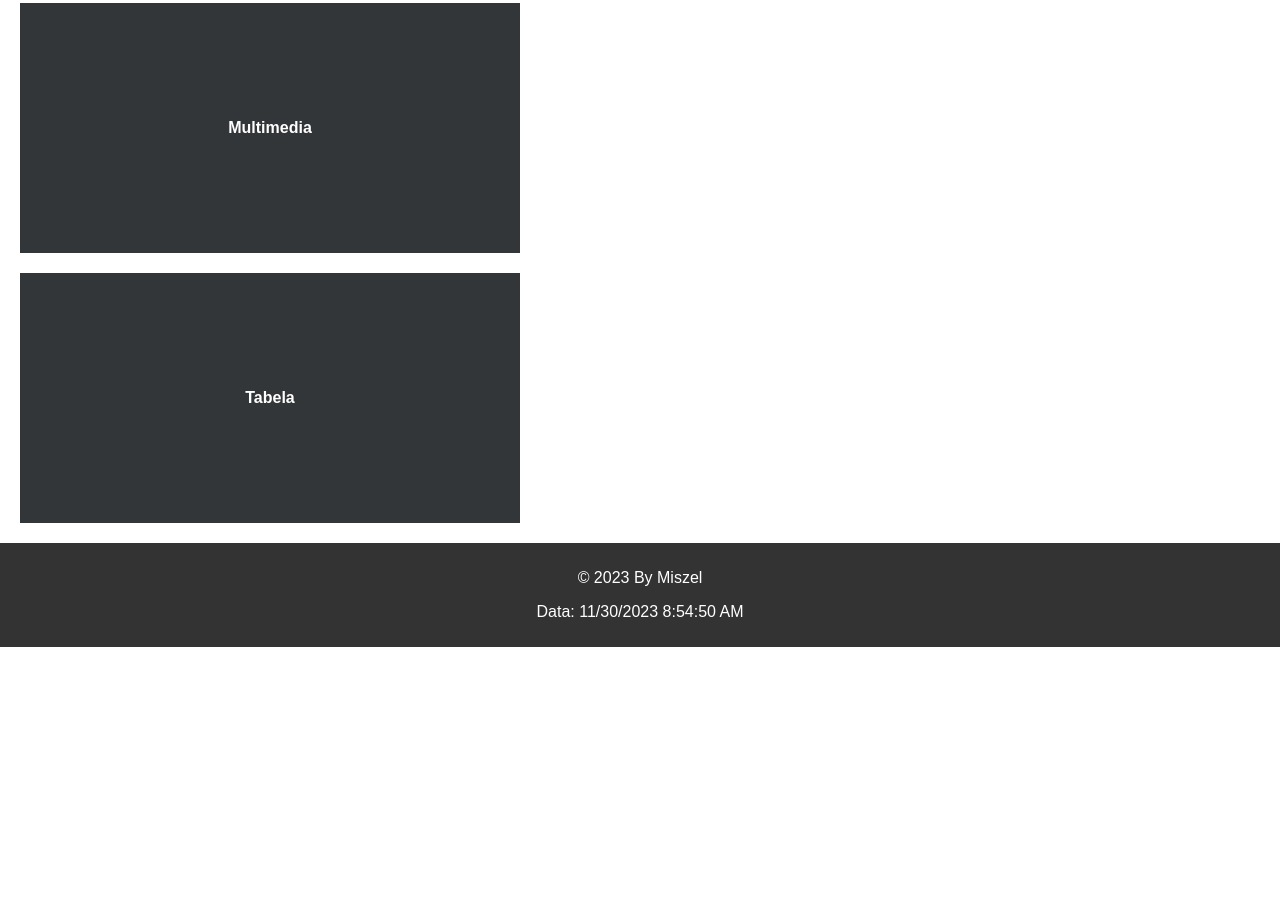
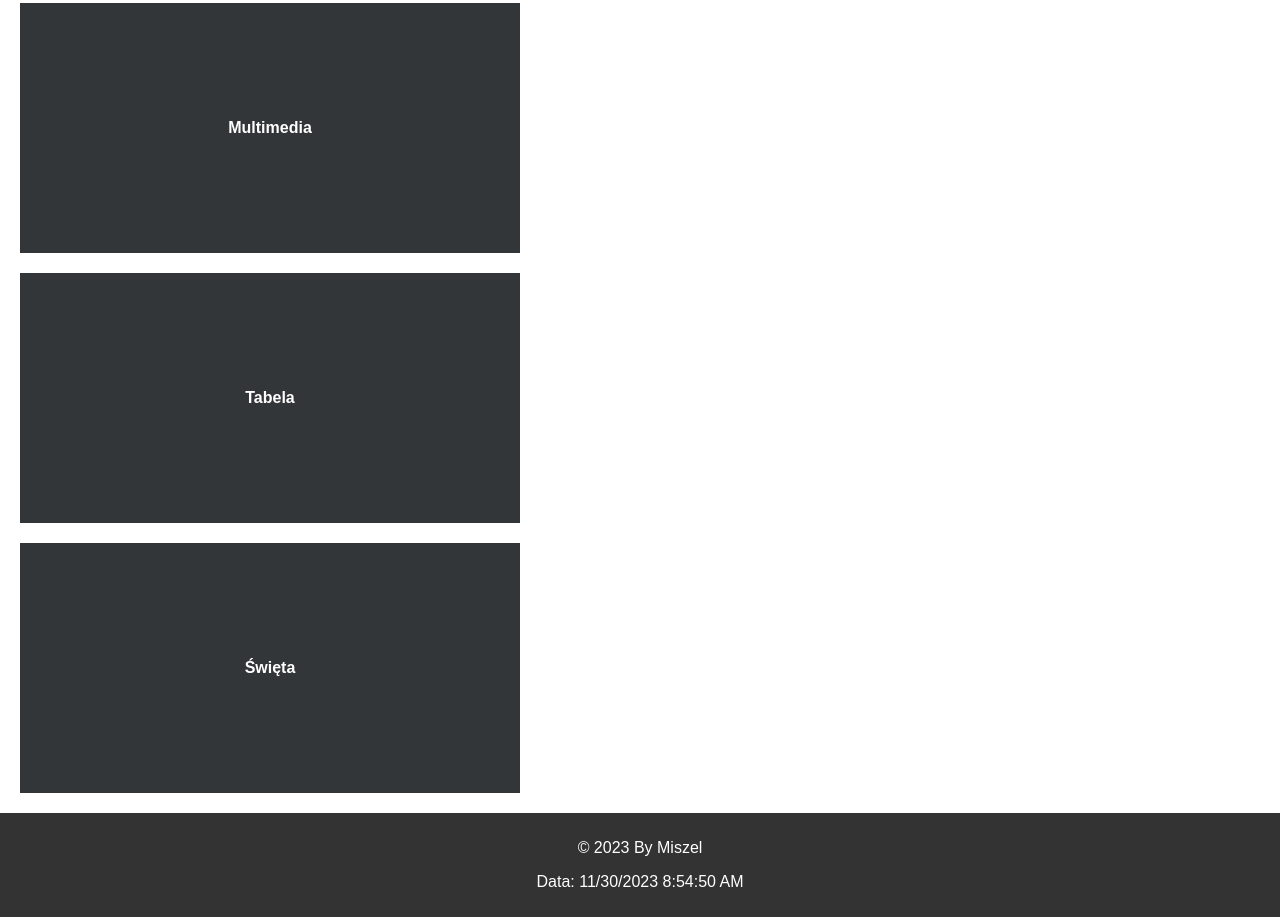
Before and after one commit to miszel2115/main, a plain HTML site: page index.html in a window 1280 px wide. Shown: the part 653-1570 px from the top of the page. Before the commit the page ends 1300 px from the top, so only its background shows below. Drawn offline with Linux system fonts and the light colour scheme.

Commit message:
Update index.html

```diff
--- a/index.html
+++ b/index.html
@@ -79,6 +79,9 @@
     <div class="rectangle" onclick="window.location.href = 'https://miszel2115.github.io/tabele';">
         <a href="https://miszel2115.github.io/tabele/">Tabela</a>
     </div>
+    <div class="rectangle" onclick="window.location.href = 'https://miszel2115.github.io/tabele';">
+        <a href="https://miszel2115.github.io/kont/">Święta</a>
+    </div>
 
 
 <footer>
```
